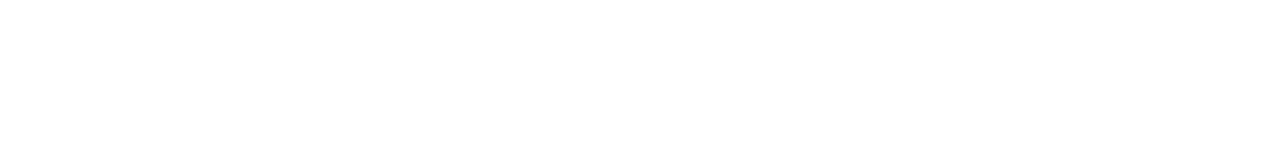
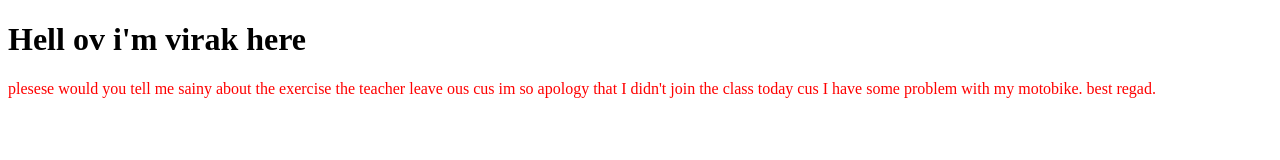
Before and after one commit to saroeunsainginfo/PCU_Group_2, a plain HTML site: page index.html in a window 1280 px wide. Drawn offline with Linux system fonts and the light colour scheme.

Commit message:
Update index.html

```diff
--- a/index.html
+++ b/index.html
@@ -6,6 +6,8 @@
     <title>Document</title>
 </head>
 <body>
+    <h1>Hell ov i'm virak here</h1>
+    <p style="color: red"> plesese would you tell me sainy about the exercise the teacher leave ous cus im so apology that I didn't join the class today cus I have some problem with my motobike. best regad.</p>
 
 </body>
 </html>
```
